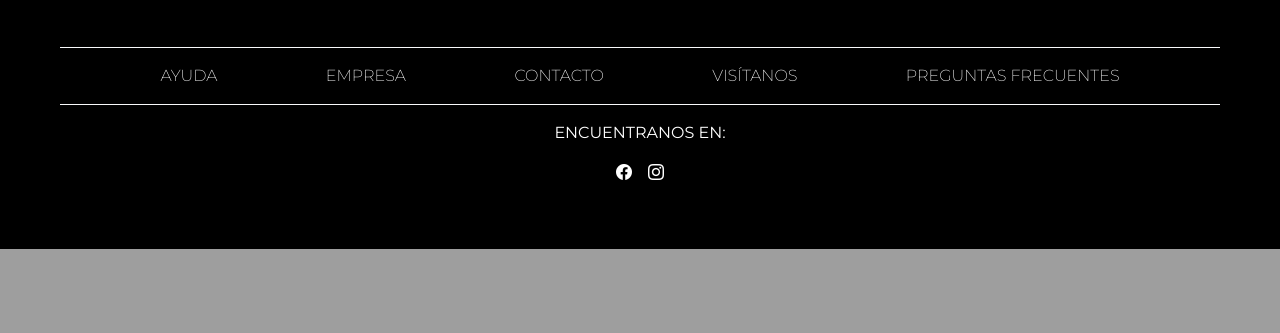
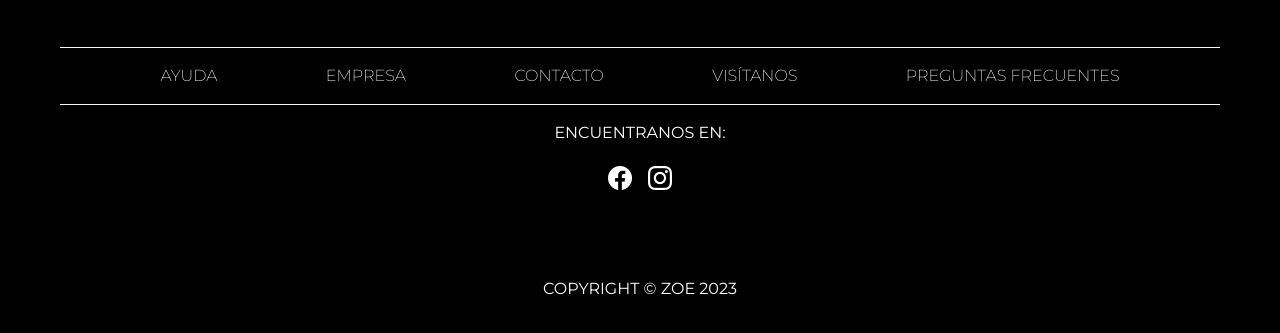
Before and after one commit to MrCat1988/e-commerce, a PHP site: page /e-commerce/ in a window 1280 px wide. Shown: the part 801-1134 px from the top of the page. Before the commit the page ends 1050 px from the top, so only its background shows below. Run offline with PHP 8.4, Linux system fonts and the light colour scheme; data that the repository does not hold is empty.

Commit message:
Add copyright info

```diff
--- a/front-end/views/css/footer.css
+++ b/front-end/views/css/footer.css
@@ -8,3 +8,7 @@ footer .footer-menu li a:hover{
     font-weight: 500;
     transition: 0.3s ease;
 }
+
+footer .footer-social li a i{
+    font-size: 1.5rem;
+}
--- a/front-end/views/modules/footer.php
+++ b/front-end/views/modules/footer.php
@@ -8,11 +8,14 @@
             <li><a href="">PREGUNTAS FRECUENTES</a>  </li>
         </ul>
         <p class="text-white text-center">ENCUENTRANOS EN:</p>
-        <ul class="text-white text-center d-flex justify-content-center gap-3">
+        <ul class="footer-social text-white text-center d-flex justify-content-center gap-3">
             <li><a href="" class="text-decoration-none text-white"><i class="bi bi-facebook"></i></a></li>
             <li><a href="" class="text-decoration-none text-white"><i class="bi bi-instagram"></i></a></li>
         </ul>
 
     </div>
+    <div class="copyright p-3">
+        <p class="text-white text-center">COPYRIGHT © ZOE <?php echo date("Y"); ?></p>
+    </div>
 
 </footer>
```
